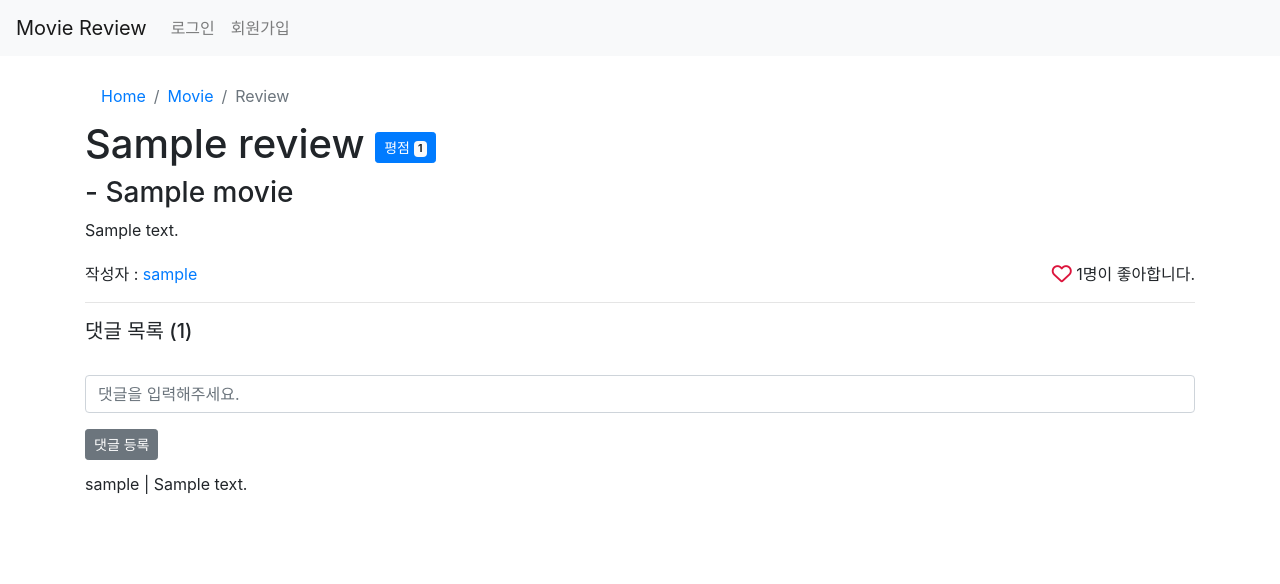
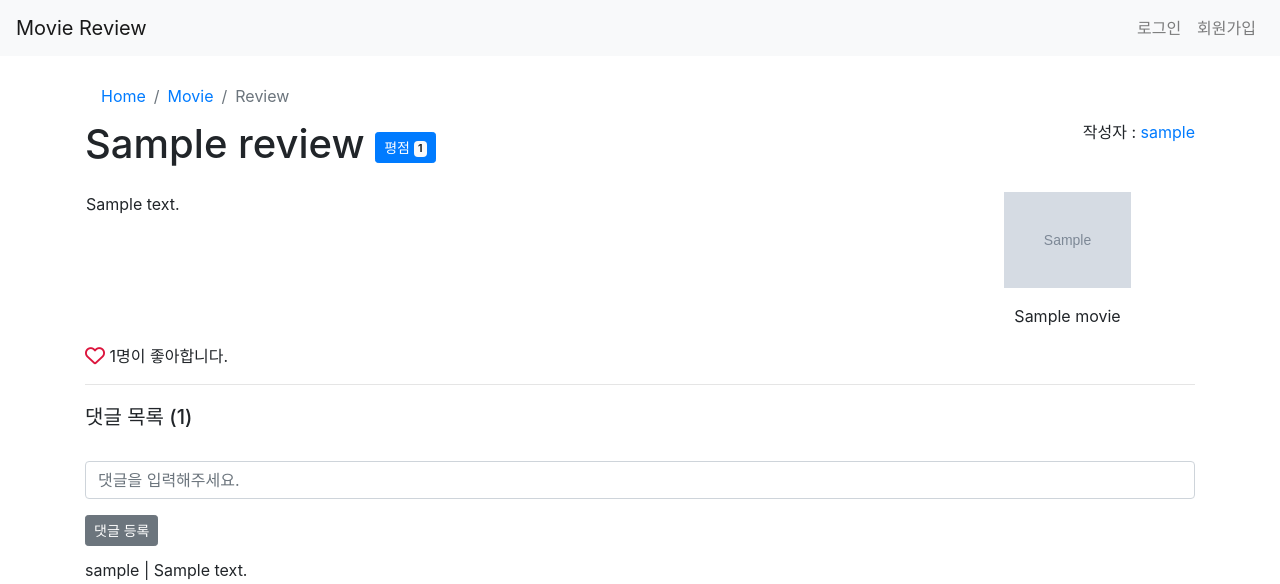
Before and after one commit to yuueuni/movie_review, a Django app: page /community/1/review/1/ in a window 1280 px wide. Shown: the top 584 px of the page. Run offline with Django 3.2, Linux system fonts and the light colour scheme; tables that the repository leaves empty hold one stand-in row (values such as "Sample post"); grey boxes marked "Sample" are stand-in pictures; some libraries are stand-ins or nearby versions.

Commit message:
Modify layout

```diff
--- a/accounts/templates/accounts/profile.html
+++ b/accounts/templates/accounts/profile.html
@@ -35,8 +35,9 @@
 </div>
 <br>
 <p>리뷰 ({{ user.reviews.count }})</p>
-<div class="card-group">
+<div class="row row-cols-1 row-cols-md-3">
     {% for review in user.reviews.all %}
+    <div class="col-3 mb-4">
         <div class="card text-center" style="width: 18rem;">
             <div class="card-body">
                 <h4>{{ review.movie_title.title }}</h4>
@@ -45,6 +46,7 @@
                 <a href="{% url 'community:review_detail' review.movie_title.pk review.pk %}"><button class="btn btn-primary btn-sm mr-2">리뷰보기</button></a>
             </div>
         </div>
+    </div>
     {% empty %}
     <p>등록된 리뷰가 없습니다.</p>
     {% endfor %}
--- a/community/templates/community/review_detail.html
+++ b/community/templates/community/review_detail.html
@@ -11,17 +11,31 @@
     <li class="breadcrumb-item active" aria-current="page">Review</li>
   </ol>
 </nav>
+<div class="d-flex justify-content-between">
+    <h1>{{ review.title }} <button type="button" class="btn btn-primary btn-sm">평점 <span class="badge badge-light">{{ review.rank }}</span></button></h1>
+    <p class="mb-0">작성자 : <a href="{% url 'accounts:profile' review.user.pk %}">{{ review.user }}</a></p>
+</div>
+<div class="row">
+    <div class="col-9 p-3">
+        <p>{{ review.content }}</p>
+    </div>
+    <div class="col-3 text-center">
+        <img class="w-50 m-3" src="{{ movie.poster }}">
+        <p>{{ review.movie_title.title }}</p>
+    </div>
+</div>
 
-<div>
-    <h1>
-        {{ review.title }}
-        <button type="button" class="btn btn-primary btn-sm">
-            평점 <span class="badge badge-light">{{ review.rank }}</span>
-        </button>
-    </h1>
-    <h3>- {{ review.movie_title.title }}</h3>
-</div>
-<p>{{ review.content }}</p>
+{% if request.user.is_authenticated %}
+    {% if request.user in review.like_user.all %}
+        <p class="mb-0"><a href="{% url 'community:review_like' movie.pk review.pk %}"><i class="fas fa-heart fa-lg" style="color:crimson;"></i></a> {{ review.like_user.count }}명이 좋아합니다.</p>
+    {% else %}
+        <p class="mb-0"><a href="{% url 'community:review_like' movie.pk review.pk %}"><i class="far fa-heart fa-lg" style="color:crimson;"></i></a> {{ review.like_user.count }}명이 좋아합니다.</p>
+    {% endif %}
+{% else %}
+<p class="mb-0"><i class="far fa-heart fa-lg" style="color:crimson;"></i> {{ review.like_user.count }}명이 좋아합니다.</p>
+{% endif %}
+
+<hr>
 <div class="d-flex justify-content-end mb-1">
     {% if request.user == review.user %}
         <a href="{% url 'community:review_update' movie.pk review.pk %}"><button class="btn btn-primary btn-sm mr-2">수정하기</button></a>
@@ -31,21 +45,6 @@
         </form>
     {% endif %}
 </div>
-<div class="d-flex justify-content-between">
-    <p class="mb-0">작성자 : <a href="{% url 'accounts:profile' review.user.pk %}">{{ review.user }}</a></p>
-    <div class="text-right d-block">
-        {% if request.user.is_authenticated %}
-            {% if request.user in review.like_user.all %}
-                <p class="mb-0"><a href="{% url 'community:review_like' movie.pk review.pk %}"><i class="fas fa-heart fa-lg" style="color:crimson;"></i></a> {{ review.like_user.count }}명이 좋아합니다.</p>
-            {% else %}
-                <p class="mb-0"><a href="{% url 'community:review_like' movie.pk review.pk %}"><i class="far fa-heart fa-lg" style="color:crimson;"></i></a> {{ review.like_user.count }}명이 좋아합니다.</p>
-            {% endif %}
-        {% else %}
-        <p class="mb-0"><i class="far fa-heart fa-lg" style="color:crimson;"></i> {{ review.like_user.count }}명이 좋아합니다.</p>
-        {% endif %}
-    </div>
-</div>
-<hr>
 <h5>댓글 목록 ({{ review.comments.count }})</h5>
 <form action="{% url 'community:comments_create' movie.pk review.pk %}" method="POST">
     {% csrf_token %}
--- a/templates/base.html
+++ b/templates/base.html
@@ -21,7 +21,7 @@
       <button class="navbar-toggler" type="button" data-toggle="collapse" data-target="#navbarNav" aria-controls="navbarNav" aria-expanded="false" aria-label="Toggle navigation">
         <span class="navbar-toggler-icon"></span>
       </button>
-      <div class="collapse navbar-collapse" id="navbarNav">
+      <div class="collapse navbar-collapse justify-content-end" id="navbarNav">
         <ul class="navbar-nav">
           {% if request.user.is_authenticated %}
             <li class="nav-item">
```
Also changed, not shown: community/templates/community/index.html (+4 -7 lines). Lines whose indentation alone changed are shown as unchanged.
